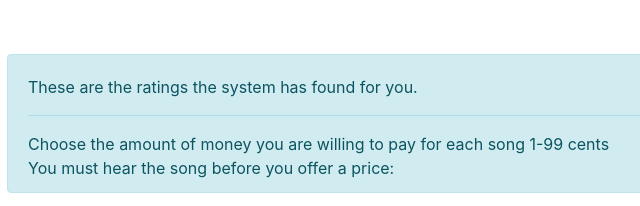
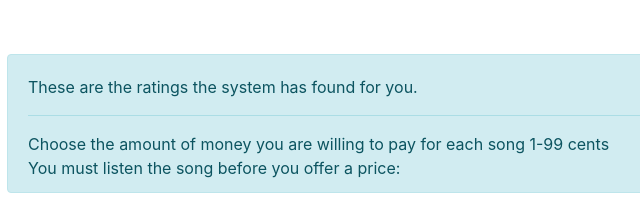
Before and after one commit to yaelhollandd/projectnoamyael, a website: page client/HTMLpage22.html in a window 1280 px wide. Shown: the top 206 px of the page, 23-663 px from the left. Drawn offline with nearby package versions, Linux system fonts and the light colour scheme.

Commit message:
jhjhjhjh

```diff
--- a/client/HTMLpage22.html
+++ b/client/HTMLpage22.html
@@ -24,7 +24,7 @@
     <hr>
     <p class="mb-0">Choose the amount of money you are willing to pay for each song 1-99 cents
         <br>
-        You must hear the song before you offer a price:
+        You must listen the song before you offer a price:
     </p>
 </div>
 <form id="formPage2" >
```
